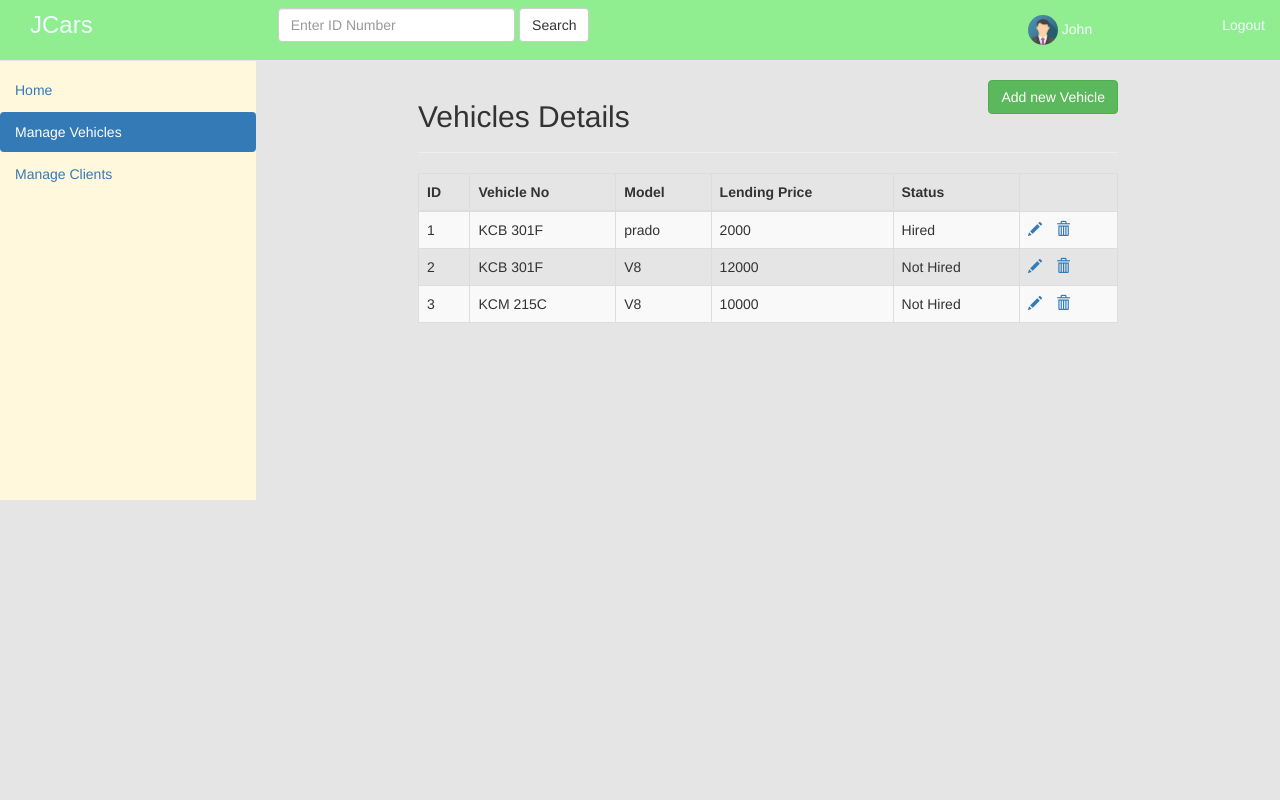
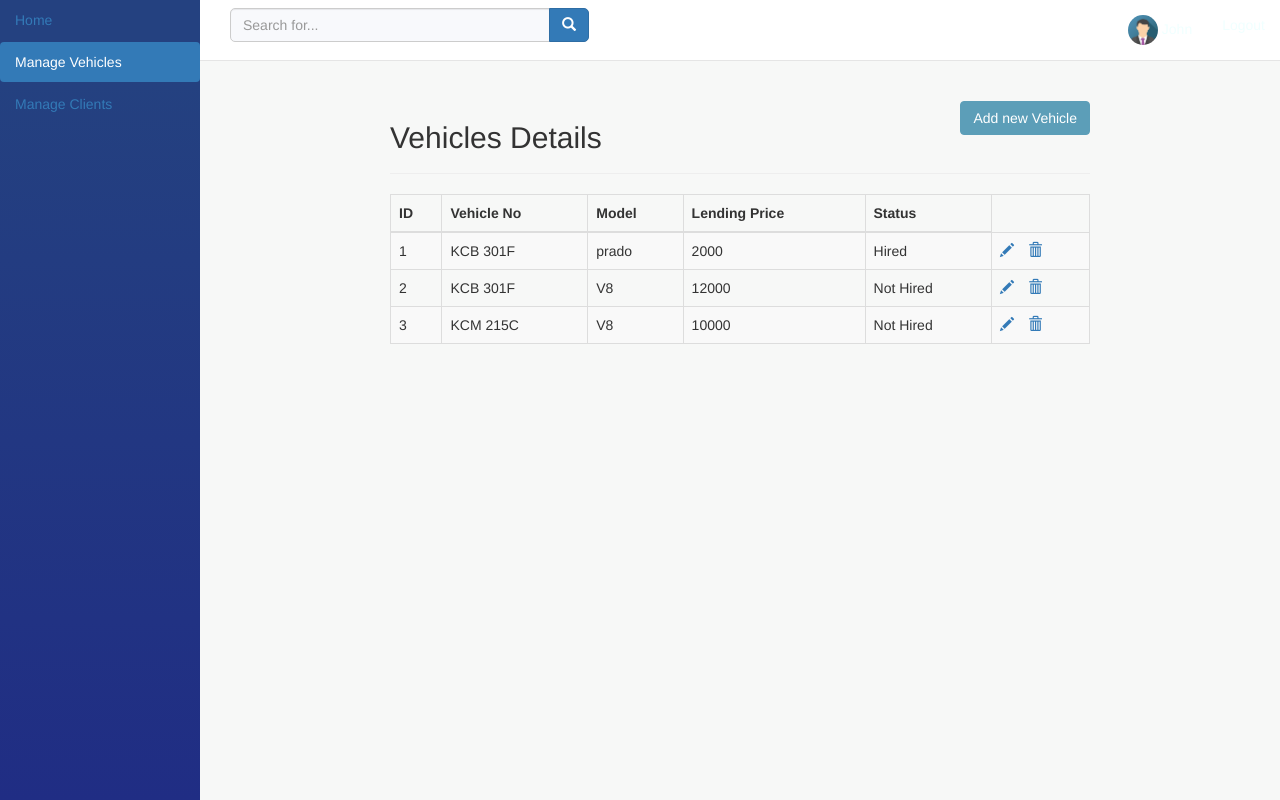
Before and after one commit to johngaitho05/Car-Hire-Management-System, a PHP site: page /vehicles.php in a window 1280 px wide. Run offline with PHP 8.4, Linux system fonts and the light colour scheme; data comes from the database, SQL or seed files in the repository.

Commit message:
edited navbar and sideav

```diff
--- a/css/style.css
+++ b/css/style.css
@@ -1,27 +1,57 @@
 
 body{
-    background: #e5e5e5;
-}
-#sidemenu{
-    background-color:cornsilk;height:500px;width:20%; float:left;
+    background: #ebece95c;
 }
 body {
     margin: 0;
 }
-#mainNavBar li:nth-of-type(1){
-    margin-top: 70px;
+
+/*MAIN NAVBAR STYLES*/
+.navbar{
+    background-color: #fff;
+    width: calc(100% - 20rem);
+    margin-left:auto;
+    height: 60px;
+    border:none;
 }
+.navbar-default .navbar-nav > li > a {
+    color: azure;
+}
+
+#searchform button{
+    margin-left: -5px;
+    border-radius: 0 5px 5px 0;
+}
+#searchform input{
+    min-width: 320px;
+    background-color: #f8f9fc !important;
+    border-radius: 5px 0  0 5px;
+}
+/*SIDE MENUBAR STYLES*/
+#sidemenu{
+    background-color: #244180;
+    background-image:linear-gradient(180deg,#244180 10%,#202d84 100%);
+    background-size: cover;
+    min-height: 100vh;
+    width:20rem;
+    float:left;
+}
+/*CONTENT AREA STYLES*/
 .wrapper{
-    width:80%; float:left;height: 100%;position: relative;   margin-top: 100px;margin-top: 40px;
+    width: calc(100% - 20rem);
+    float:left;
+    height: 100%;
+    position:relative;
+    margin-top: 60px;
+    border-top:1px solid #e5e5e5;;
+
+}
+.btn-add{
+    background-color: #5c9eb8;
+    border-color:#5c9eb8;
 }
 #imageCarousel img{
     height: 620px;width:100%;
-}
-.navbar{
-   background-color: lightgreen;
-}
-.navbar-default .navbar-nav > li > a {
-    color: azure;
 }
 .avatar{
     border-radius: 50%;
@@ -44,6 +74,3 @@ body {
 .grp1{
     width:300px;
 }
- #searchform{
-    padding-left: 170px;
-}
--- a/vehicles.php
+++ b/vehicles.php
@@ -49,13 +49,12 @@ and open the template in the editor.
                     </button>
                 </div>
                 <div class="navbar-collapse collapse">
-                <ul class="nav navbar-nav">
-                    <li id ="logo"><a href="home.php">JCars</a></li>
-                </ul>
-            <form  action="<?php echo htmlspecialchars($_SERVER["PHP_SELF"]); ?>" class="navbar-form navbar-left" id ="searchform" method="post">
+                    <form action="search.php" class="navbar-form navbar-left" id ="searchform" method="post">
                         <div class="form-group has-feedback">
-                    <input type="text" class="form-control" placeholder="Enter ID Number" name="idnum"/>
-                <input type="submit" class="btn btn-default" value="Search">
+                            <input type="text" class="form-control" placeholder="Search for..." name="idnum"/>
+                            <button type="submit" class="btn btn-primary">
+                                <span class="glyphicon glyphicon-search"></span>
+                            </button>
                         </div>
                     </form>
                     <ul class="nav navbar-nav navbar-right">
@@ -64,9 +63,7 @@ and open the template in the editor.
                     </ul>
                 </div>
         </nav>
-
         <header>
-
             <div id = "sidemenu">
                 <nav id="mainNavBar">
                     <ul class="nav nav-pills nav-stacked" data-spy="affix" data-offset-top="200"> <!--the affix class sets the position to fixed but you have to manually specify at what point you want it fixed-->
@@ -81,7 +78,7 @@ and open the template in the editor.
             <div class="wrapper2">
                 <div class="page-header clearfix">
                     <h2 class="pull-left">Vehicles Details</h2>
-                        <a href="add_vehicle.php" class="btn btn-success pull-right">Add new Vehicle</a>
+                    <a href="add_vehicle.php" class="btn-add btn btn-info pull-right">Add new Vehicle</a>
                 </div>
                     <?php
                     // Include config file
```
Also changed, not shown: clients.php (+5 -6 lines), home.php (+6 -11 lines). Lines whose indentation alone changed are shown as unchanged.
